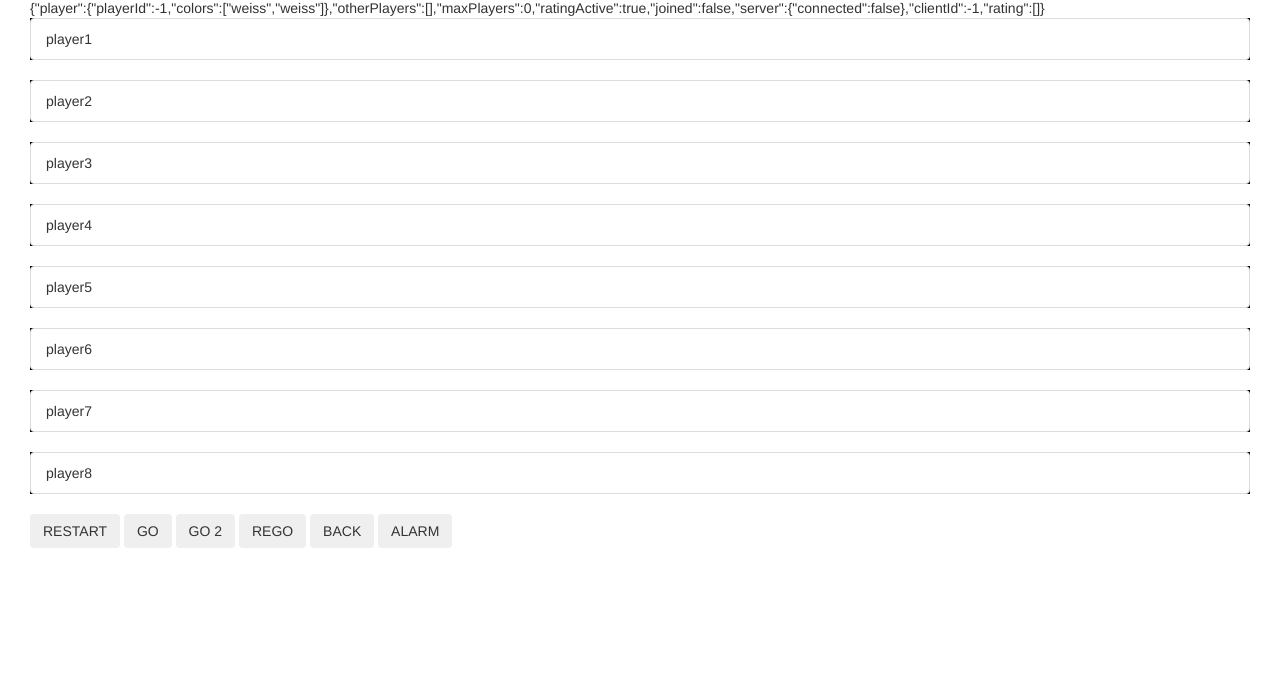
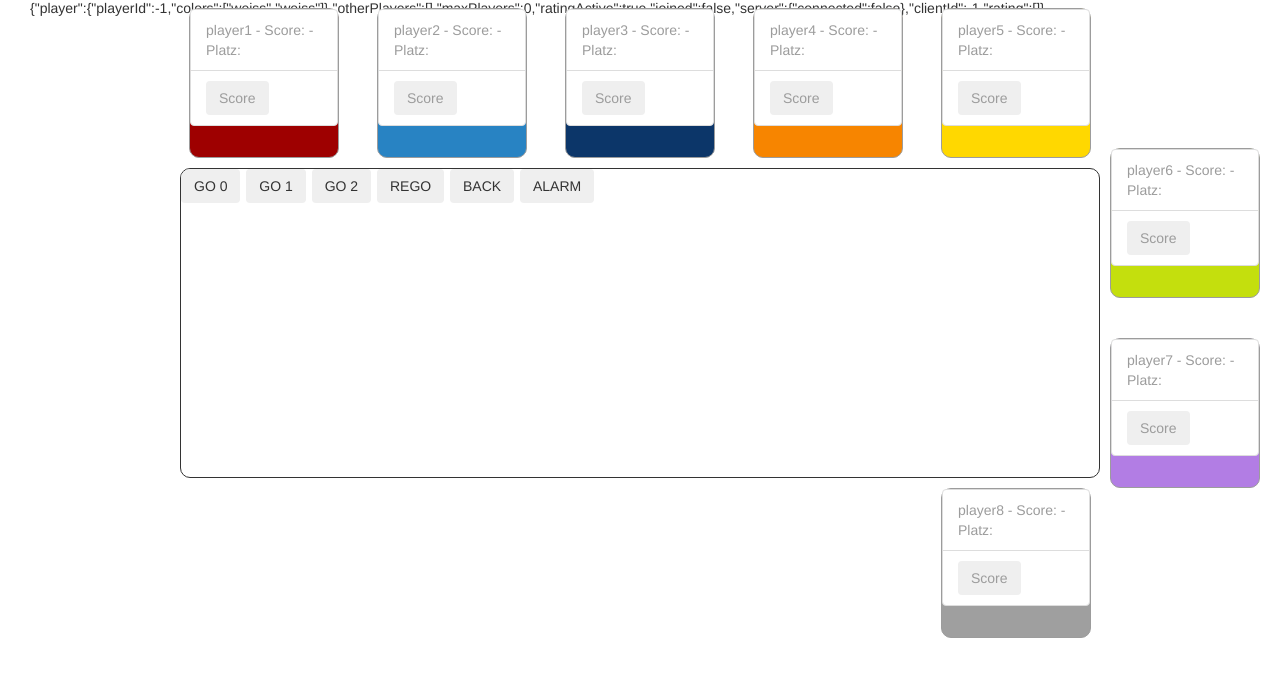
Before and after one commit to hansimglueck/homeVisitMC, a website: page app/index.html at #/players in a window 1280 px wide. Shown: the part 54-730 px from the top of the page. Drawn offline with Linux system fonts and the light colour scheme; files that its build step writes are made by us from their sources.

Commit message:
etwas funktionalität in die player-seite gebracht: score und anzeige der farben und punkte /platzierung

```diff
--- a/app/index.html
+++ b/app/index.html
@@ -11,7 +11,7 @@
     <!-- Place favicon.ico and apple-touch-icon.png in the root directory -->
     <!-- build:css(.) styles/vendor.css -->
     <!-- bower:css -->
-    <link rel="stylesheet" href="bower_components/bootstrap/dist/css/bootstrap.css" />
+    <link rel="stylesheet" href="bower_components/bootstrap/dist/css/bootstrap.css"/>
     <!-- endbower -->
     <!-- endbuild -->
     <!-- build:css(.tmp) styles/main.css -->
@@ -26,7 +26,8 @@
         <div class="container">
             <div class="navbar-header">
 
-            <button type="button" class="navbar-toggle collapsed" data-toggle="collapse" data-target="#js-navbar-collapse">
+                <button type="button" class="navbar-toggle collapsed" data-toggle="collapse"
+                        data-target="#js-navbar-collapse">
                     <span class="sr-only">Toggle navigation</span>
                     <span class="icon-bar"></span>
                     <span class="icon-bar"></span>
@@ -76,6 +77,7 @@
 <script src="/scripts/controllers/dummies.js"></script>
 <script src="/scripts/controllers/players.js"></script>
 <script src="/scripts/controllers/matching.js"></script>
+<script src="/scripts/controllers/tableDisplayController.js"></script>
 <script src="/scripts/services/websocketServices.js"></script>
 <script src="/scripts/services/playerAppServices.js"></script>
 <!-- endbuild -->
--- a/app/scripts/controllers/players.js
+++ b/app/scripts/controllers/players.js
@@ -8,20 +8,25 @@
  * Controller of the homeVisitMCApp
  */
 angular.module('homeVisitMCApp')
-    .controller('PlayersCtrl', function ($scope, Status, Socket) {
+    .controller('PlayersCtrl', function ($scope, Status, Socket, colors, playerColors) {
         $scope.socket = Socket;
         $scope.status = Status;
+        $scope.colors = colors;
+        $scope.playerColors = playerColors;
+        $scope.tableDisplay = {
+            type: 'playback'
+        };
 
 
         $scope.players = [
-            {name: 'player1', top: 10, left: 189, color: '#000000'},
-            {name: 'player2', top: 10, left: 377, color: '#000000'},
-            {name: 'player3', top: 10, left: 565, color: '#000000'},
-            {name: 'player4', top: 10, left: 753, color: '#000000'},
-            {name: 'player5', top: 10, left: 941, color: '#000000'},
-            {name: 'player6', top: 150, left: 1110, color: '#000000'},
-            {name: 'player7', top: 340, left: 1110, color: '#000000'},
-            {name: 'player8', top: 490, left: 941, color: '#000000'},
+            {playerId: 0, name: 'player1', top: 10, left: 189, color: '#000000'},
+            {playerId: 1, name: 'player2', top: 10, left: 377, color: '#000000'},
+            {playerId: 2, name: 'player3', top: 10, left: 565, color: '#000000'},
+            {playerId: 3, name: 'player4', top: 10, left: 753, color: '#000000'},
+            {playerId: 4, name: 'player5', top: 10, left: 941, color: '#000000'},
+            {playerId: 5, name: 'player6', top: 150, left: 1110, color: '#000000'},
+            {playerId: 6, name: 'player7', top: 340, left: 1110, color: '#000000'},
+            {playerId: 7, name: 'player8', top: 490, left: 941, color: '#000000'}
         ];
 
         //
@@ -31,6 +36,20 @@ angular.module('homeVisitMCApp')
         //    return players;
         //};
 
+        $scope.showScore = function(player) {
+            $scope.tableDisplay.type = "score";
+            $scope.tableDisplay.player = player;
+        };
+        $scope.showPlayback = function(player) {
+            $scope.tableDisplay.type = "playback";
+        };
+        $scope.score = function(playerId, score) {
+            console.log("score "+score);
+            score = parseInt(score);
+            Socket.emit({type: "score", data: {playerId:playerId, score:score}},
+                function() { console.log('mc command emitted'); });
+            $scope.tableDisplay.type = "playback";
+        };
         $scope.playback = function(cmd, param) {
             console.log("play clicked");
             Socket.emit({type:"playbackAction", data:cmd, param:param}, function() { console.log('play emitted'); });
--- /dev/null
+++ b/app/scripts/controllers/tableDisplayController.js
@@ -0,0 +1,4 @@
+angular.module('homeVisitMCApp')
+    .controller('TableDisplayController', function ($scope, Status, Socket) {
+
+    });
--- a/app/scripts/services/websocketServices.js
+++ b/app/scripts/services/websocketServices.js
@@ -9,7 +9,8 @@ angular.module('WebsocketServices', []).
         var onMessageCallbacks;
         //TODO: switch by type cordova/webapp
         //var host = location.host;
-        var host = "home.visit.eu";
+        //var host = "home.visit.eu";
+        var host = "192.168.178.21:3000";
         onMessageCallbacks = [];
         var connected = false;
         var server = {connected: connected};
--- a/app/styles/main.css
+++ b/app/styles/main.css
@@ -12,12 +12,17 @@ body {
   width: 1280px;
 }
 
+.player,
 .dummy {
   border-radius: 10px;
   position: absolute;
   border: solid 1px;
   width: 150px;
   height: 150px;
+}
+
+.dimm {
+  color: #9c9c9c;
 }
 
 .table-display {
--- a/app/views/players.html
+++ b/app/views/players.html
@@ -1,18 +1,36 @@
 <div class="container-fluid">
     {{status}}
     <div class="player" ng-repeat="player in players track by $index"
-         ng-style="{'top':player.top, 'left':player.left, 'background':player.color}">
-        <ul class="list-group list-unstyled">
-            <li class="list-group-item">{{player.name}}</li>
+         ng-style="{'top':player.top, 'left':player.left, 'background':colors[playerColors[$index][0]]['background-color']}" ng-class="{dimm: !status.otherPlayers[$index].joined}">
+        <ul class="list-group list-unstyled" ng-style=''>
+            <li class="list-group-item">{{player.name}} - Score: {{status.otherPlayers[$index].score}} - Platz: {{status.otherPlayers[$index].rank}}</li>
+            <li class="list-group-item">
+                <button class="btn" ng-click="showScore(player)">Score</button>
+            </li>
+        </ul>
+    </div>
+    <div class="table-display" ng-controller="TableDisplayController">
+        <div ng-switch="tableDisplay.type">
+            <div ng-switch-when="playback">
+    <!--
+                <button class="btn" ng-click="playback('restart')">RESTART</button>
+    -->
+                <button class="btn" ng-click="playback('go','0')">GO 0</button>
+                <button class="btn" ng-click="playback('go','1')">GO 1</button>
+                <button class="btn" ng-click="playback('go','2')">GO 2</button>
+                <button class="btn" ng-click="playback('rego')">REGO</button>
+                <button class="btn" ng-click="playback('back')">BACK</button>
+                <button class="btn" ng-click="alert()">ALARM</button>
+            </div>
+            <div ng-switch-when="score">
+                <h1>Score für Player {{tableDisplay.player.name}}</h1>
+                <ul class="list-inline">
+                    <li class="list-group-item" ng-repeat="sc in ['+5','+4','+3','+2','+1','-1','-2','-3','-4','-5']"><button class="btn" ng-click="score(tableDisplay.player.playerId, sc)">{{sc}}</button><br /></li>
+                    <li class="list-group-item"><button class="btn btn-danger" ng-click="showPlayback()">Cancel</button></li>
+                </ul>
+            </div>
+        </div>
     </div>
 
-    <div>
-        <button class="btn" ng-click="playback('restart')">RESTART</button>
-        <button class="btn" ng-click="playback('go','0')">GO</button>
-        <button class="btn" ng-click="playback('go','1')">GO 2</button>
-        <button class="btn" ng-click="playback('rego')">REGO</button>
-        <button class="btn" ng-click="playback('back')">BACK</button>
-        <button class="btn" ng-click="alert()">ALARM</button>
-    </div>
 
 </div>
```
Also changed, not shown: .tmp/styles/main.css. Lines whose indentation alone changed are shown as unchanged.
